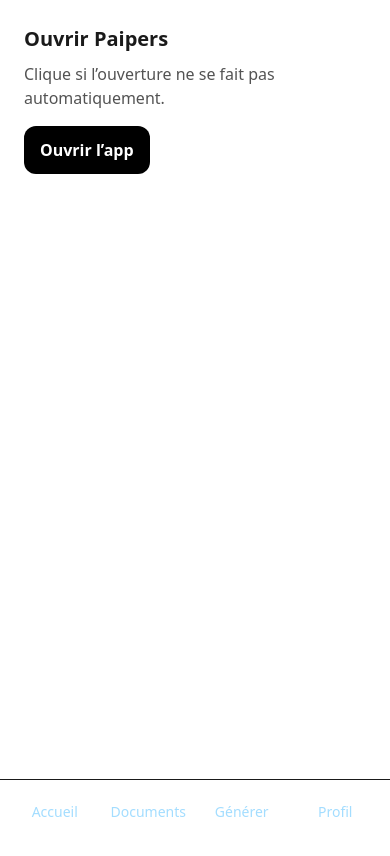
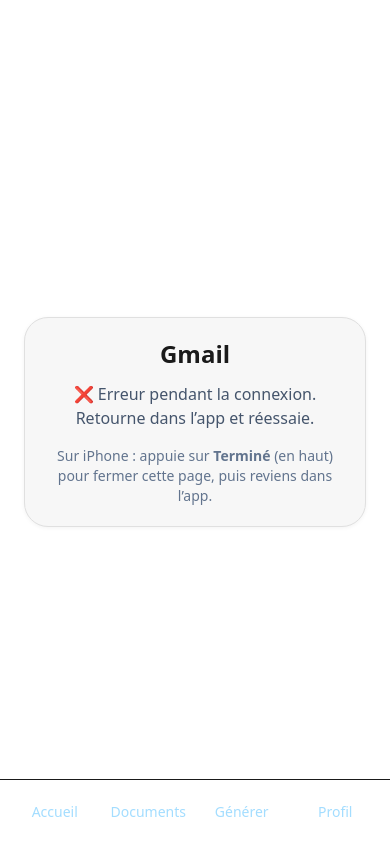
Before and after one commit to ralinemma37-sudo/paipers, a Next.js app: page /auth/gmail/open in a window 390 px wide. Shown: the top 856 px of the page. Built offline with nearby package versions, Linux system fonts and the light colour scheme.

Commit message:
MVP: mobile Gmail open page + no deep link

```diff
--- a/src/app/auth/gmail/callback/page.tsx
+++ b/src/app/auth/gmail/callback/page.tsx
@@ -20,16 +20,14 @@
     access_token: string;
     refresh_token?: string;
     expires_in: number;
+    token_type?: string;
   };
 }
 
 async function getGmailProfile(accessToken: string) {
-  const res = await fetch(
-    "https://gmail.googleapis.com/gmail/v1/users/me/profile",
-    {
-      headers: { Authorization: `Bearer ${accessToken}` },
-    }
-  );
+  const res = await fetch("https://gmail.googleapis.com/gmail/v1/users/me/profile", {
+    headers: { Authorization: `Bearer ${accessToken}` },
+  });
   const json = await res.json();
   if (!res.ok) throw new Error(JSON.stringify(json));
   return json as { emailAddress: string };
@@ -42,7 +40,7 @@
 }) {
   try {
     const code = searchParams.code;
-    if (!code) redirect("paipersmobile://profil/gmail?status=error");
+    if (!code) redirect("/auth/gmail/open?status=error");
 
     let platform = "web";
     let userId = "";
@@ -53,8 +51,7 @@
       userId = st?.userId ?? "";
     } catch {}
 
-    const redirectUri =
-      "https://paipers.vercel.app/auth/gmail/callback";
+    const redirectUri = "https://paipers.vercel.app/auth/gmail/callback";
 
     const tokens = await exchangeCodeForTokens(code!, redirectUri);
     const profile = await getGmailProfile(tokens.access_token);
@@ -64,8 +61,7 @@
       process.env.SUPABASE_SERVICE_ROLE_KEY!
     );
 
-    if (!userId)
-      redirect("paipersmobile://profil/gmail?status=missing_user");
+    if (!userId) redirect("/auth/gmail/open?status=error");
 
     const { error } = await supabase
       .from("gmail_connections")
@@ -80,12 +76,13 @@
 
     if (error) throw new Error(error.message);
 
+    // ✅ MVP MOBILE: on ne deep-link pas (Expo Go), on montre une page "ok"
     if (platform === "mobile") {
-      redirect("paipersmobile://profil/gmail?status=connected");
+      redirect("/auth/gmail/open?status=connected");
     }
 
     redirect("/profil/gmail?status=connected");
   } catch {
-    redirect("paipersmobile://profil/gmail?status=error");
+    redirect("/auth/gmail/open?status=error");
   }
 }
--- a/src/app/auth/gmail/open/page.tsx
+++ b/src/app/auth/gmail/open/page.tsx
@@ -1,49 +1,28 @@
 "use client";
-
-import { useEffect, useMemo } from "react";
 
 export default function GmailOpenPage({
   searchParams,
 }: {
-  searchParams: { to?: string };
+  searchParams: { status?: string };
 }) {
-  const to = useMemo(() => {
-    try {
-      return searchParams.to ? decodeURIComponent(searchParams.to) : "";
-    } catch {
-      return "";
-    }
-  }, [searchParams.to]);
-
-  useEffect(() => {
-    if (!to) return;
-    // tentative auto
-    window.location.href = to;
-  }, [to]);
+  const status = searchParams.status ?? "connected";
 
   return (
-    <main style={{ padding: 24, fontFamily: "system-ui" }}>
-      <h1 style={{ fontSize: 20, fontWeight: 800, marginBottom: 8 }}>
-        Ouvrir Paipers
-      </h1>
-      <p style={{ opacity: 0.75, marginBottom: 16 }}>
-        Clique si l’ouverture ne se fait pas automatiquement.
-      </p>
+    <main className="min-h-screen flex items-center justify-center px-6">
+      <div className="card p-6 w-full max-w-md text-center">
+        <h1 className="text-2xl font-bold">Gmail</h1>
 
-      <a
-        href={to}
-        style={{
-          display: "inline-block",
-          padding: "12px 16px",
-          borderRadius: 12,
-          background: "black",
-          color: "white",
-          textDecoration: "none",
-          fontWeight: 800,
-        }}
-      >
-        Ouvrir l’app
-      </a>
+        <p className="mt-3 text-slate-600">
+          {status === "connected"
+            ? "✅ Gmail est connecté. Tu peux revenir dans l’app Paipers."
+            : "❌ Erreur pendant la connexion. Retourne dans l’app et réessaie."}
+        </p>
+
+        <p className="mt-4 text-sm text-slate-500">
+          Sur iPhone : appuie sur <b>Terminé</b> (en haut) pour fermer cette page,
+          puis reviens dans l’app.
+        </p>
+      </div>
     </main>
   );
 }
```
